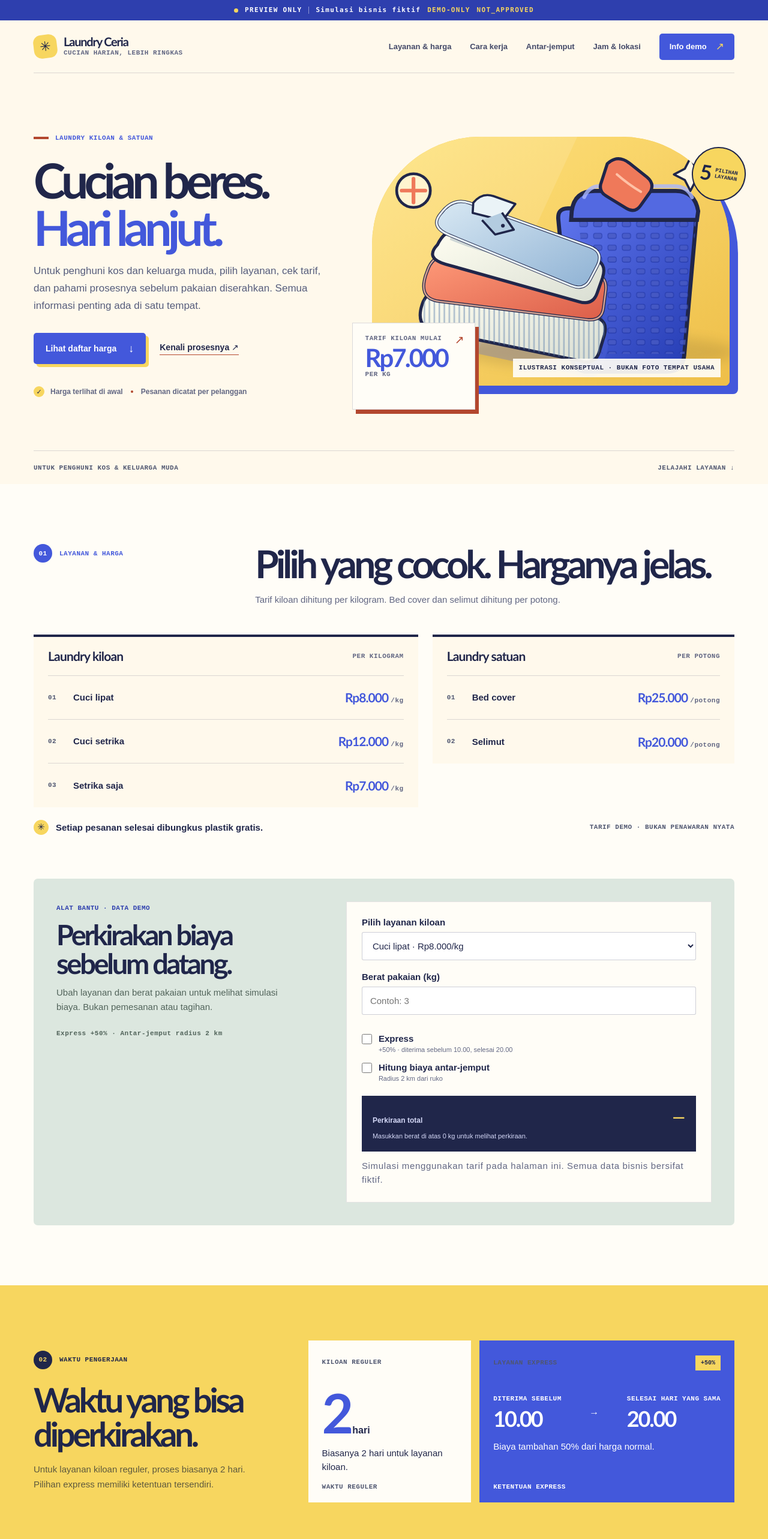
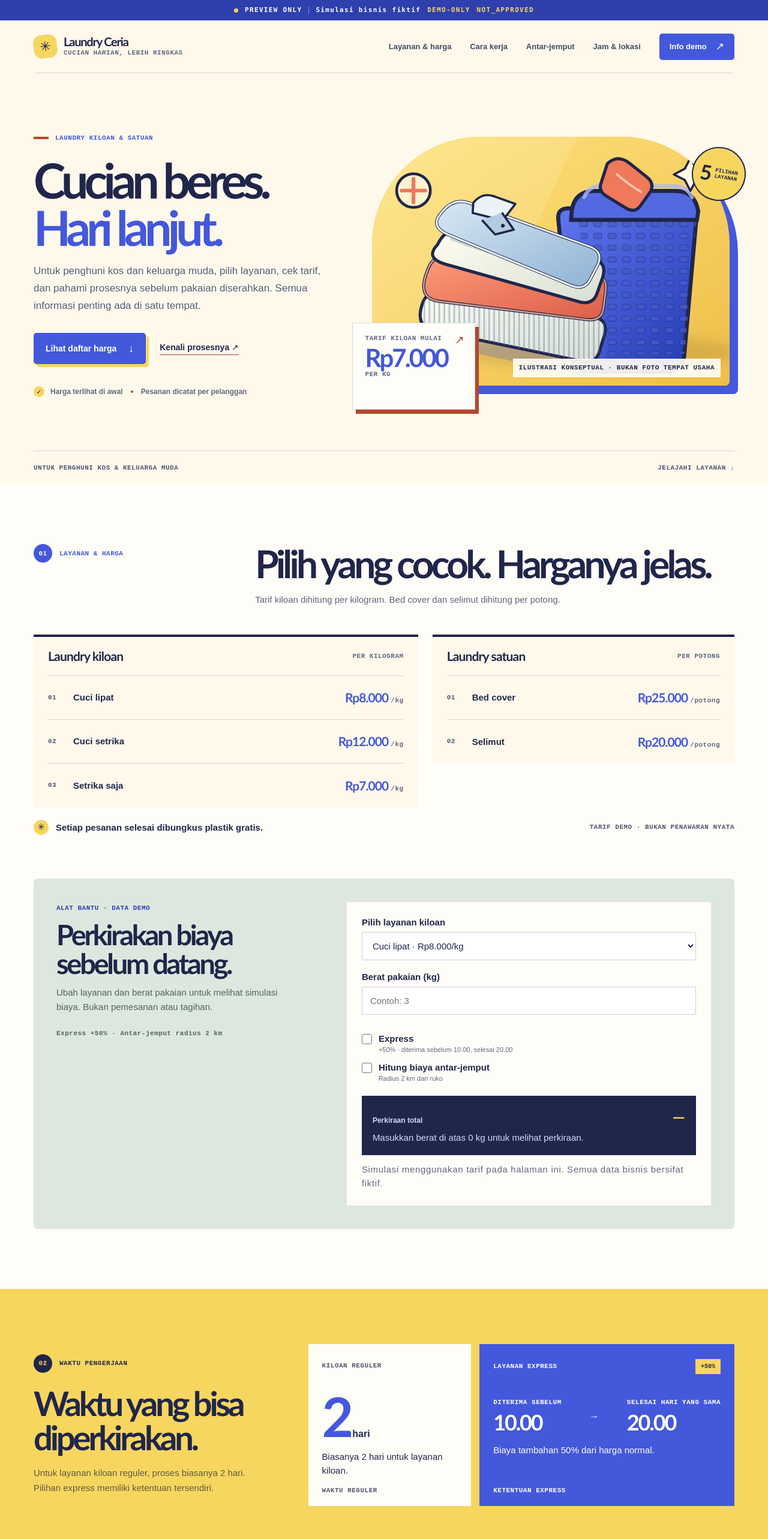
Before and after one commit to kannaryukkei/laundry-ceria-website, a React (Vite) app: page / in a window 1280 px wide. Shown: the top 2566 px of the page at 60% size. Built offline with nearby package versions, Linux system fonts and the light colour scheme.

Commit message:
a11y(contrast): fix final calculator and blue-surface labels

```diff
--- a/src/styles.css
+++ b/src/styles.css
@@ -488,3 +488,7 @@ a:focus, button:focus, input:focus, select:focus {
 @media (min-width: 768px) and (max-width: 1050px) {
   .main-nav a { font-size: 13px; }
 }
+
+.estimate-result p { font-size: 15px; }
+.express-card .express-head > span { color: #fff; }
+.nav-cta span { color: #fff; }
```
